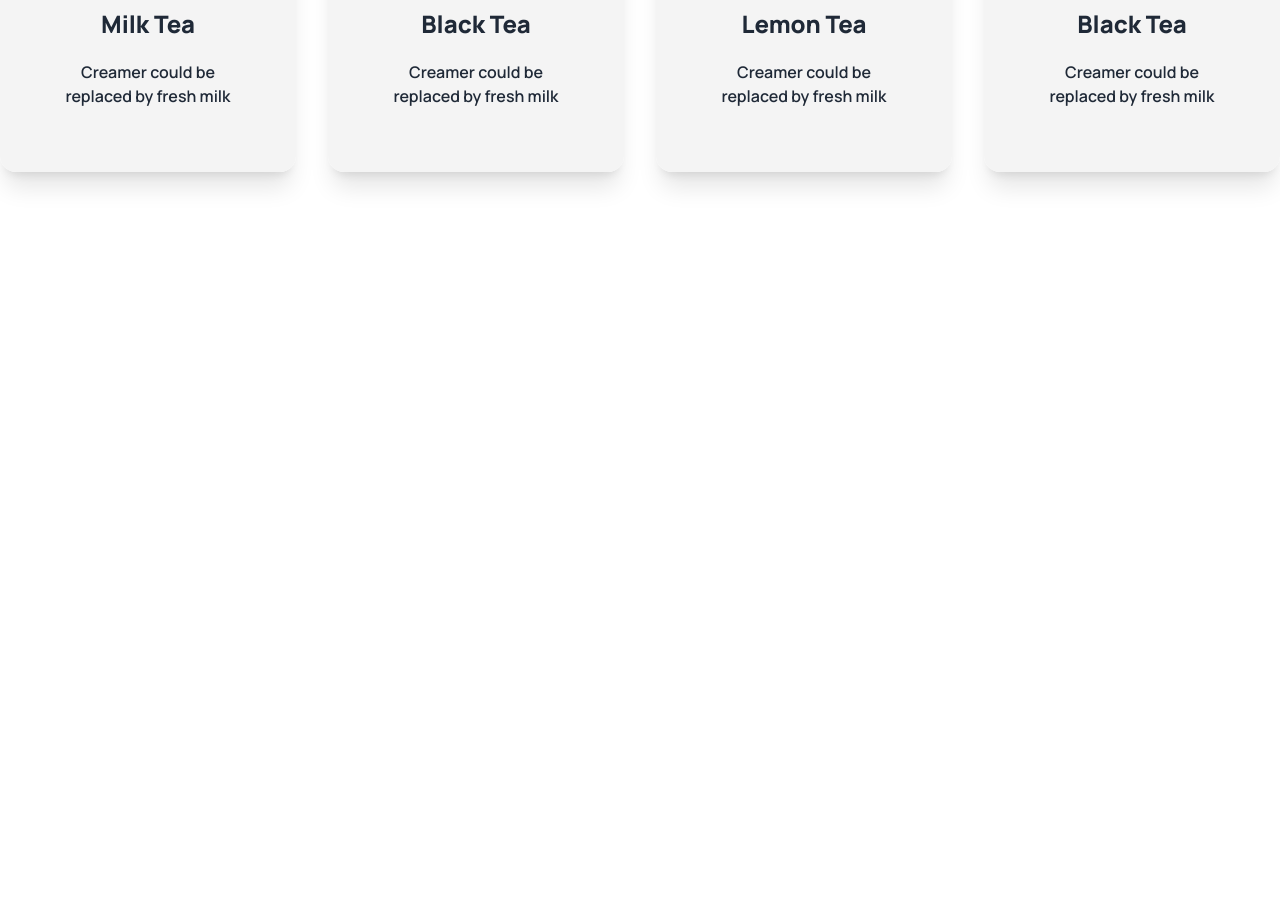
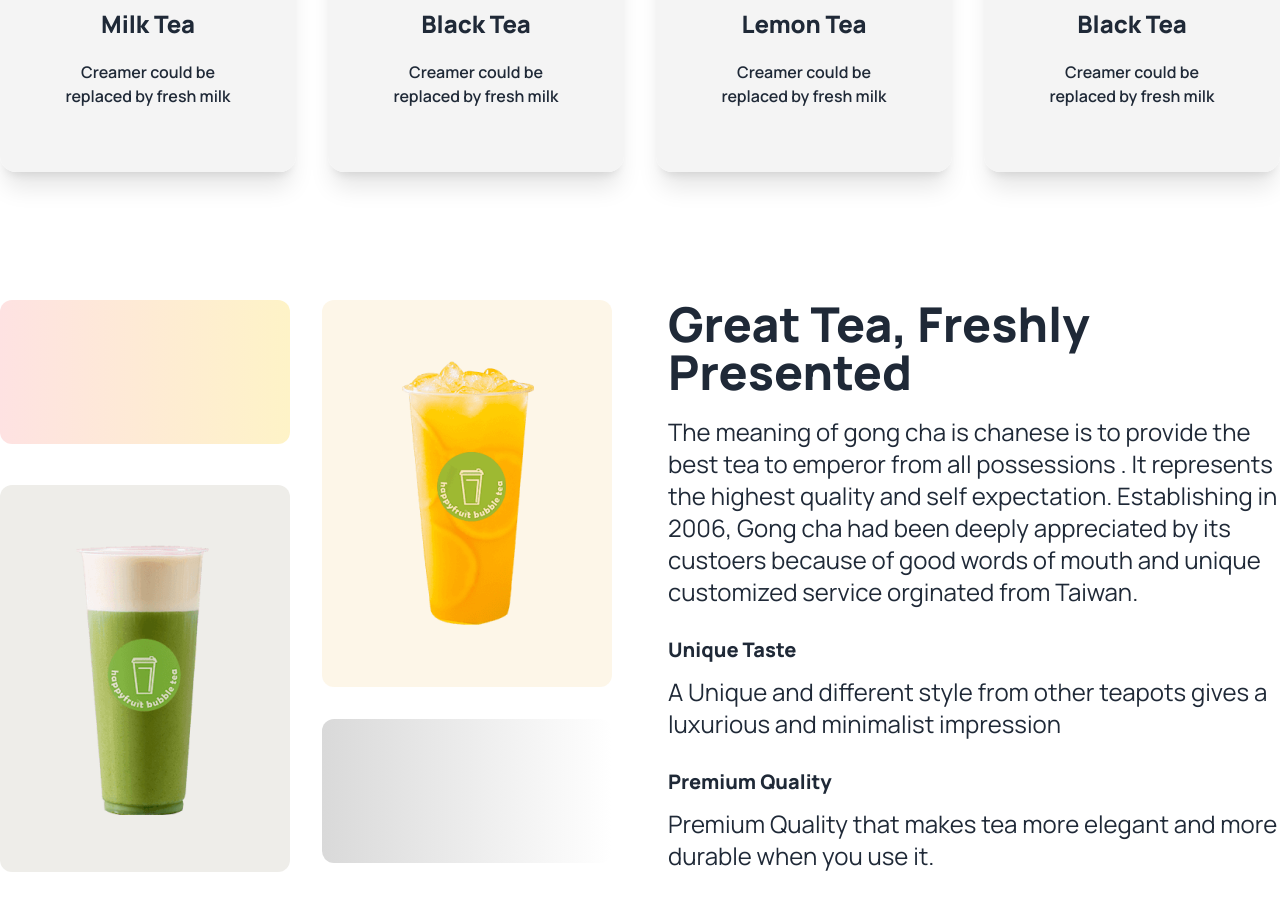
Before and after one commit to barta3235/M3_m14_teahouse_DaisyUI, a plain HTML site: page index.html in a window 1280 px wide. Shown: the part 921-1831 px from the top of the page. Before the commit the page ends 1221 px from the top, so only its background shows below. Drawn offline with nearby package versions, Linux system fonts and the light colour scheme.

Commit message:
great tea grid section done

```diff
--- a/index.html
+++ b/index.html
@@ -133,7 +133,43 @@
 
        <!-- great tea section -->
 
-       <section>
+       <section class="mb-32 flex flex-col md:flex-row lg:flex-row gap-14">
+
+
+            <!-- grid -->
+            <div class="grid grid-cols-1 md:grid-cols-2 lg:grid-cols-2  gap-8 flex-1">
+
+                <div class="rounded-xl bg-gradient-to-r from-red-100 to-amber-100 h-36">
+
+                </div>
+
+                <div class="row-span-2 rounded-xl bg-[#E6A6231A] rounded-lg px-8 py-12 flex justify-center items-center">
+                    <img src="./images/fresh-1.png" alt="">
+                </div>
+
+                <div class="row-span-2 rounded-xl bg-[#574C271A] rounded-lg px-8 py-12 flex justify-center items-center">
+                    <img src="./images/fresh-2.png" alt="">
+                </div>
+
+                <div class="rounded-xl bg-gradient-to-r from-[#D9D9D9] to-white h-36">
+
+                </div>
+
+
+            </div>
+
+            <!-- text -->
+            <div class="flex-1">
+               <h3 class="text-5xl font-extrabold mb-5">Great Tea, Freshly<br>Presented</h3>
+
+               <p class="text-2xl mb-7">The meaning of gong cha is chanese is to provide the best tea to emperor from all possessions . It represents the highest quality and self expectation. Establishing in 2006, Gong cha had been deeply appreciated by its custoers  because of good words of mouth and unique customized service orginated from Taiwan.</p>
+
+               <h4 class="text-xl font-extrabold mb-3">Unique Taste</h4>
+               <p class="text-2xl mb-7">A Unique and different style from other teapots gives a luxurious and minimalist impression</p>
+               <h4 class="text-xl font-extrabold mb-3">Premium Quality</h4>
+               <p class="text-2xl">Premium Quality that makes tea more elegant and more durable when you use it.</p>
+            </div>
+
 
        </section>
 
```
